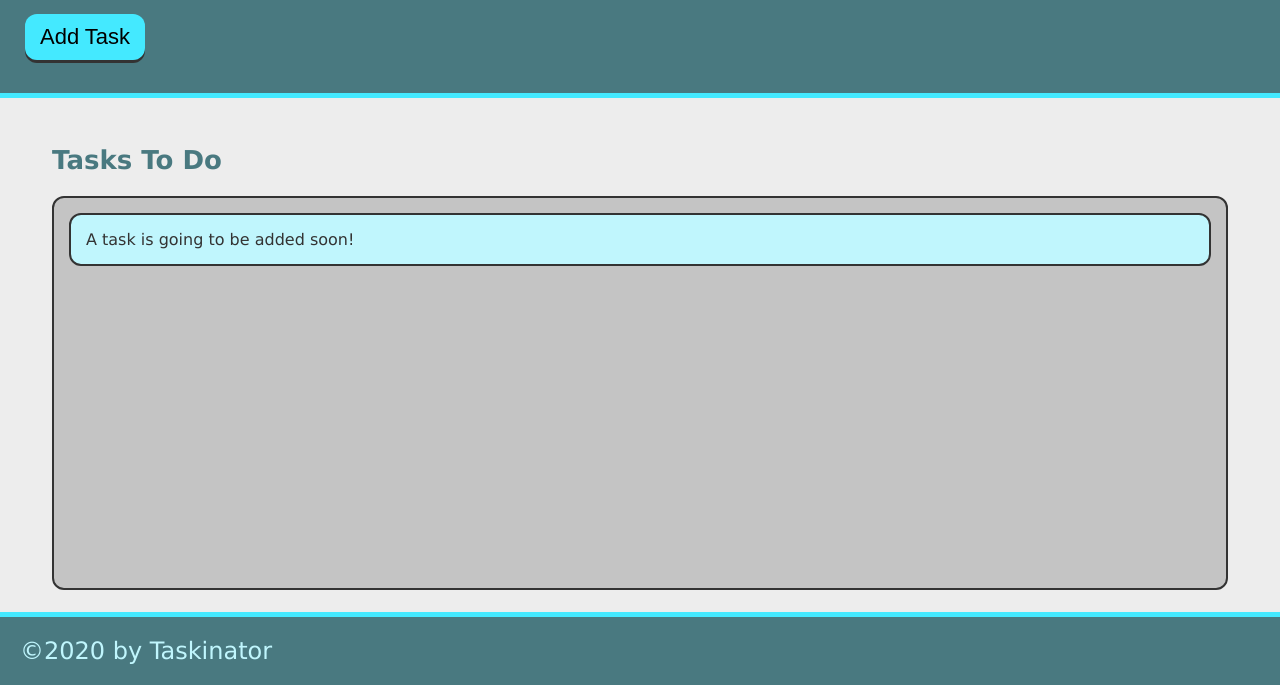
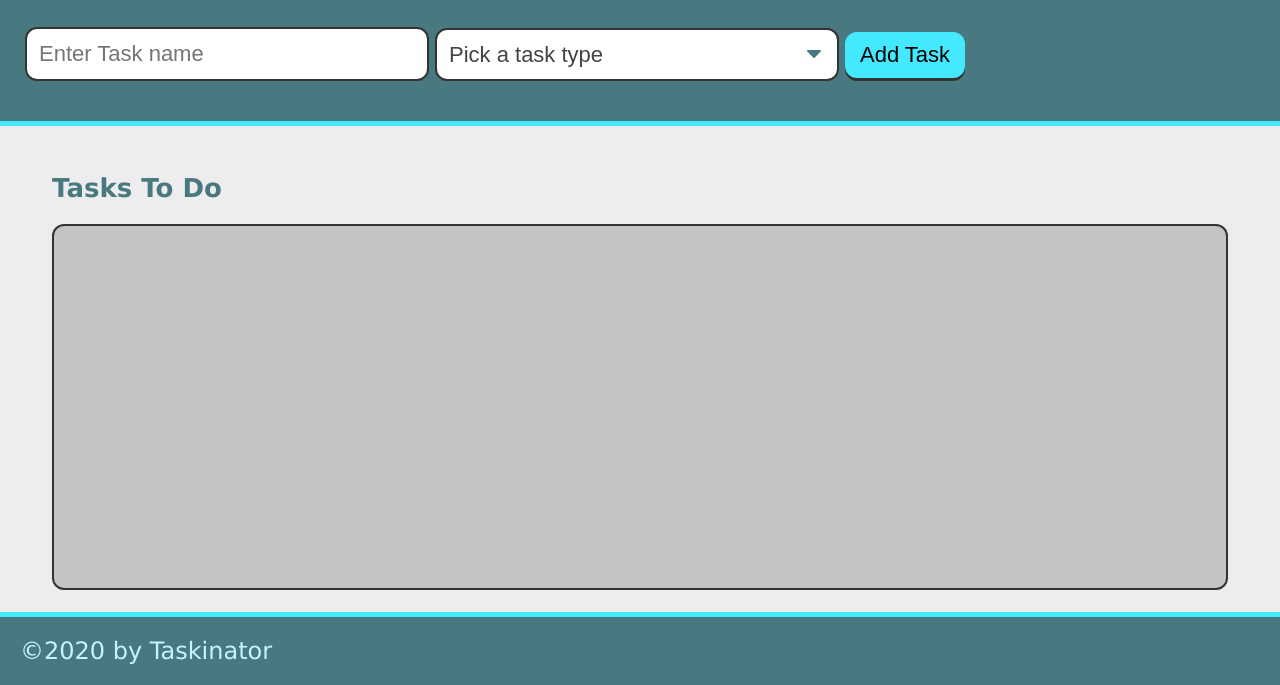
Before and after one commit to Seeker-09/taskinator, a plain HTML site: page index.html in a window 1280 px wide. Shown: the part 115-800 px from the top of the page. Drawn offline with Linux system fonts and the light colour scheme.

Commit message:
added select dropdown

```diff
--- a/index.html
+++ b/index.html
@@ -11,16 +11,29 @@
     <header>
         <h1 class="page-title">Taskinator</h1>
         <p>Click the button below to add a new task!</p>
-        <button class="btn" id="save-task">Add Task</button>
+        <form id="task-form">
+            <div class="form-group">
+                <input type="text" name="task-name" placeholder="Enter Task name">
+            </div>
+            <div class="form-group">
+                <select name="task-type" class="select-dropdown">
+                    <option value="" disabled selected>Pick a task type</option>
+                    <option value="Print">Print</option>
+                    <option value="Web">Web</option>
+                    <option value="Mobile">Mobile</option>
+                </select>
+            </div>
+            <div class="form-group">
+                <button class="btn" id="save-task" type="submit">Add Task</button>
+            </div>
+        </form>
     </header>
 
     <main class="page-content">
         <section class="task-list-wrapper">
             <h2 class="list-title">Tasks To Do</h2>
             <ul class="task-list" id="tasks-to-do">
-                <li class="task-item">
-                    A task is going to be added soon!
-                </li>
+
             </ul>
         </section>
     </main>
```
